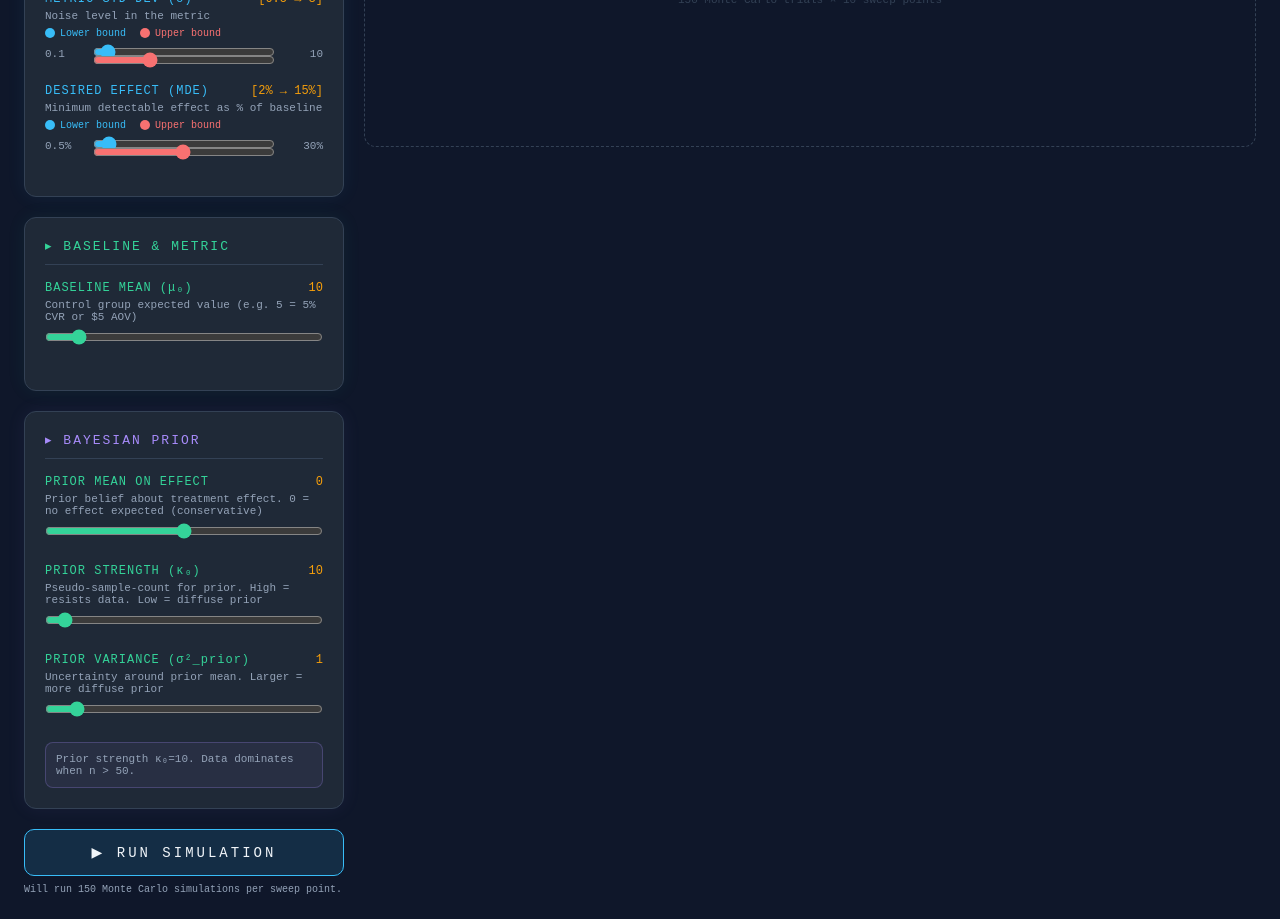
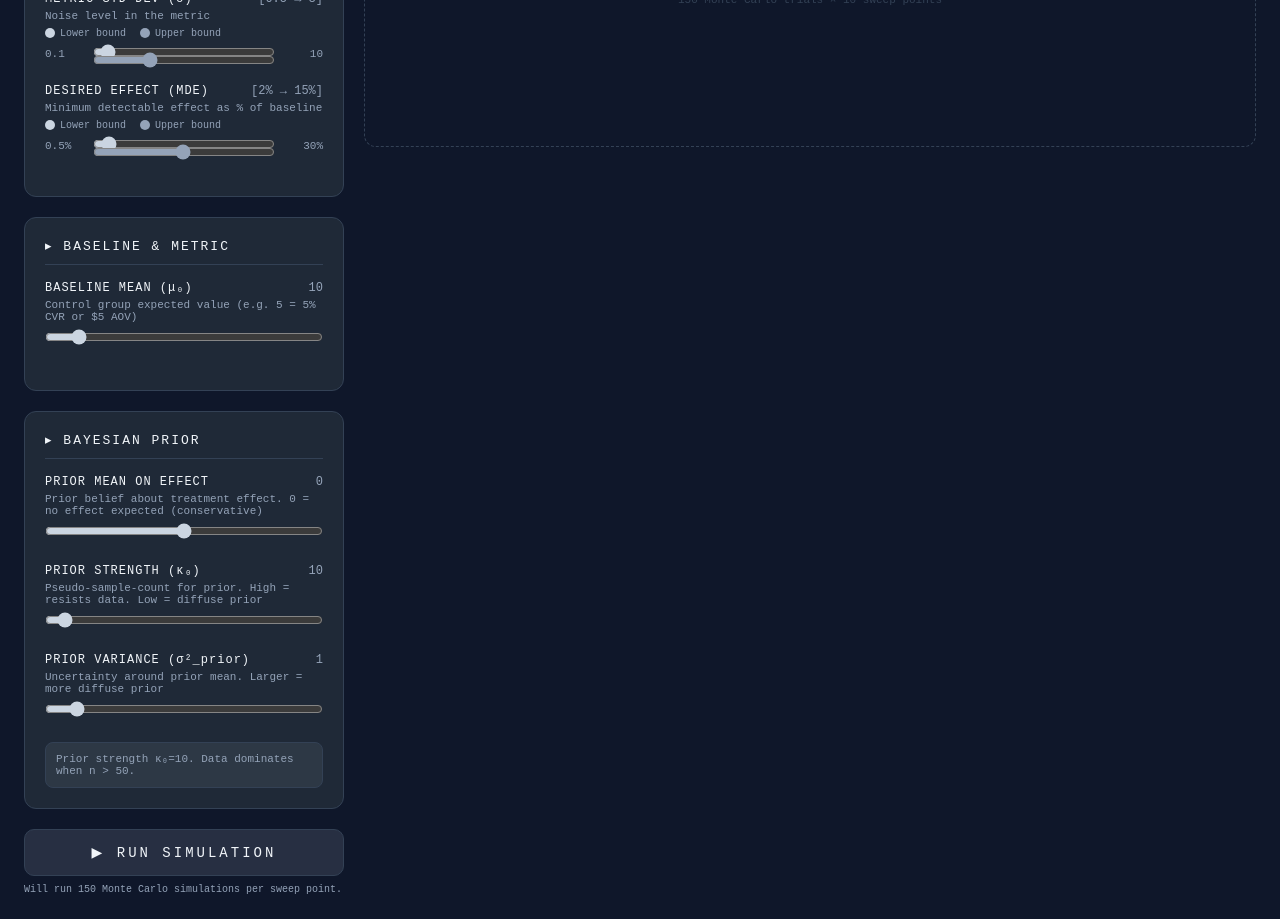
Before and after one commit to Pandauser2/ab-test-simulator, a React (Vite) app: page / in a window 1280 px wide. Shown: the part 420-1339 px from the top of the page. Built offline with nearby package versions, Linux system fonts and the light colour scheme.

Commit message:
style updates

```diff
--- a/src/App.jsx
+++ b/src/App.jsx
@@ -11,11 +11,13 @@ function makeTheme(dark) {
     bg: "#0f172a", surface: "#111827", card: "#1f2937", border: "#334155",
     accent1: "#38bdf8", accent2: "#f87171", accent3: "#f59e0b",
     accent4: "#34d399", accent5: "#a78bfa",
+    freq: "#38bdf8", bayes: "#a78bfa", good: "#34d399", bad: "#f87171",
     text: "#f1f5f9", muted: "#94a3b8", win: "#34d399", lose: "#f87171", neutral: "#cbd5e1",
   } : {
     bg: "#f8fafc", surface: "#ffffff", card: "#ffffff", border: "#cbd5e1",
     accent1: "#0369a1", accent2: "#b91c1c", accent3: "#b45309",
     accent4: "#047857", accent5: "#6d28d9",
+    freq: "#0369a1", bayes: "#6d28d9", good: "#047857", bad: "#b91c1c",
     text: "#0f172a", muted: "#475569", win: "#047857", lose: "#b91c1c", neutral: "#334155",
   };
 }
@@ -431,20 +433,20 @@ function RangeSlider({ label, min, max, step, valueMin, valueMax, onChange, unit
   return (
     <div style={{ marginBottom: 20 }}>
       <div style={{ display: "flex", justifyContent: "space-between", marginBottom: 4 }}>
-        <span style={{ color: C.accent1, fontSize: 12, fontFamily: "monospace", letterSpacing: 1 }}>{label}</span>
-        <span style={{ color: C.accent3, fontSize: 12, fontFamily: "monospace" }}>
+        <span style={{ color: C.text, fontSize: 12, fontFamily: "monospace", letterSpacing: 1 }}>{label}</span>
+        <span style={{ color: C.muted, fontSize: 12, fontFamily: "monospace" }}>
           [{valueMin}{unit} → {valueMax}{unit}]
         </span>
       </div>
       {description && <div style={{ color: C.muted, fontSize: 11, marginBottom: 6 }}>{description}</div>}
       {/* Color legend */}
       <div style={{ display: "flex", gap: 14, marginBottom: 5 }}>
-        <span style={{ display: "flex", alignItems: "center", gap: 5, fontSize: 10, color: C.accent1 }}>
-          <span style={{ width: 10, height: 10, borderRadius: "50%", background: C.accent1, display: "inline-block" }} />
+        <span style={{ display: "flex", alignItems: "center", gap: 5, fontSize: 10, color: C.muted }}>
+          <span style={{ width: 10, height: 10, borderRadius: "50%", background: C.neutral, display: "inline-block" }} />
           Lower bound
         </span>
-        <span style={{ display: "flex", alignItems: "center", gap: 5, fontSize: 10, color: C.accent2 }}>
-          <span style={{ width: 10, height: 10, borderRadius: "50%", background: C.accent2, display: "inline-block" }} />
+        <span style={{ display: "flex", alignItems: "center", gap: 5, fontSize: 10, color: C.muted }}>
+          <span style={{ width: 10, height: 10, borderRadius: "50%", background: C.muted, display: "inline-block" }} />
           Upper bound
         </span>
       </div>
@@ -453,10 +455,10 @@ function RangeSlider({ label, min, max, step, valueMin, valueMax, onChange, unit
         <div style={{ flex: 1, position: "relative", height: 20 }}>
           <input type="range" min={min} max={max} step={step} value={valueMin}
             onChange={e => onChange([parseFloat(e.target.value), valueMax])}
-            style={{ position: "absolute", width: "100%", accentColor: C.accent1, cursor: "pointer" }} />
+            style={{ position: "absolute", width: "100%", accentColor: C.neutral, cursor: "pointer" }} />
           <input type="range" min={min} max={max} step={step} value={valueMax}
             onChange={e => onChange([valueMin, parseFloat(e.target.value)])}
-            style={{ position: "absolute", width: "100%", accentColor: C.accent2, cursor: "pointer", top: 8 }} />
+            style={{ position: "absolute", width: "100%", accentColor: C.muted, cursor: "pointer", top: 8 }} />
         </div>
         <span style={{ color: C.muted, fontSize: 11, width: 40, textAlign: "right" }}>{max}{unit}</span>
       </div>
@@ -468,13 +470,13 @@ function SingleSlider({ label, min, max, step, value, onChange, unit = "", descr
   return (
     <div style={{ marginBottom: 20 }}>
       <div style={{ display: "flex", justifyContent: "space-between", marginBottom: 4 }}>
-        <span style={{ color: C.accent4, fontSize: 12, fontFamily: "monospace", letterSpacing: 1 }}>{label}</span>
-        <span style={{ color: C.accent3, fontSize: 12, fontFamily: "monospace" }}>{value}{unit}</span>
+        <span style={{ color: C.text, fontSize: 12, fontFamily: "monospace", letterSpacing: 1 }}>{label}</span>
+        <span style={{ color: C.muted, fontSize: 12, fontFamily: "monospace" }}>{value}{unit}</span>
       </div>
       {description && <div style={{ color: C.muted, fontSize: 11, marginBottom: 6 }}>{description}</div>}
       <input type="range" min={min} max={max} step={step} value={value}
         onChange={e => onChange(parseFloat(e.target.value))}
-        style={{ width: "100%", accentColor: C.accent4, cursor: "pointer" }} />
+        style={{ width: "100%", accentColor: C.neutral, cursor: "pointer" }} />
     </div>
   );
 }
@@ -484,11 +486,11 @@ function Card({ title, children, accent = C.accent1 }) {
     <div style={{
       background: C.card, border: `1px solid ${C.border}`, borderRadius: 12,
       padding: 20, marginBottom: 20,
-      boxShadow: `0 0 20px ${accent}11`,
+      boxShadow: "none",
     }}>
       {title && (
         <div style={{
-          color: accent, fontSize: 13, fontFamily: "monospace", letterSpacing: 2,
+          color: C.text, fontSize: 13, fontFamily: "monospace", letterSpacing: 2,
           textTransform: "uppercase", marginBottom: 16, borderBottom: `1px solid ${C.border}`,
           paddingBottom: 10,
         }}>{title}</div>
@@ -569,13 +571,13 @@ function AssumptionsSection() {
   };
 
   return (
-    <Card title="⚙ Assumptions & Calculations" accent={C.accent5}>
+    <Card title="⚙ Assumptions & Calculations" accent={C.border}>
       <div style={{ display: "flex", gap: 8, marginBottom: 20, flexWrap: "wrap" }}>
         {tabs.map(t => (
           <button key={t} onClick={() => setTab(t)} style={{
-            background: tab === t ? `${C.accent5}30` : "transparent",
-            border: `1px solid ${tab === t ? C.accent5 : C.border}`,
-            color: tab === t ? C.accent5 : C.muted,
+            background: tab === t ? `${C.neutral}25` : "transparent",
+            border: `1px solid ${tab === t ? C.neutral : C.border}`,
+            color: tab === t ? C.text : C.muted,
             padding: "6px 16px", borderRadius: 20, cursor: "pointer",
             fontSize: 12, fontFamily: "monospace", textTransform: "uppercase", letterSpacing: 1,
           }}>{t}</button>
@@ -584,19 +586,19 @@ function AssumptionsSection() {
       <div style={{ display: "grid", gridTemplateColumns: "repeat(auto-fill, minmax(280px, 1fr))", gap: 12 }}>
         {content[tab].map((item, i) => (
           <div key={i} style={{
-            background: item.warn ? `${C.accent2}08` : `${C.accent5}08`,
-            border: `1px solid ${item.warn ? C.accent2 + "40" : C.border}`,
+            background: item.warn ? `${C.bad}08` : `${C.neutral}12`,
+            border: `1px solid ${item.warn ? C.bad + "40" : C.border}`,
             borderRadius: 8, padding: 14,
           }}>
             <div style={{ display: "flex", gap: 8, marginBottom: 6, alignItems: "center" }}>
               <span style={{ fontSize: 16 }}>{item.icon}</span>
-              <span style={{ color: item.warn ? C.accent2 : C.accent4, fontSize: 12, fontWeight: 700 }}>{item.title}</span>
-              {item.warn && <span style={{ color: C.accent2, fontSize: 10, marginLeft: "auto" }}>⚠ CAUTION</span>}
+              <span style={{ color: item.warn ? C.bad : C.text, fontSize: 12, fontWeight: 700 }}>{item.title}</span>
+              {item.warn && <span style={{ color: C.bad, fontSize: 10, marginLeft: "auto" }}>⚠ CAUTION</span>}
             </div>
             {item.formula && (
               <div style={{
                 background: C.bg, borderRadius: 6, padding: "6px 10px",
-                fontFamily: "monospace", fontSize: 11, color: C.accent3, marginBottom: 8,
+                fontFamily: "monospace", fontSize: 11, color: C.text, marginBottom: 8,
               }}>{item.formula}</div>
             )}
             <div style={{ color: C.muted, fontSize: 11, lineHeight: 1.6 }}>{item.text}</div>
@@ -742,7 +744,7 @@ export default function App() {
       <div style={{ display: "grid", gridTemplateColumns: "320px 1fr", gap: 20, maxWidth: 1400, margin: "0 auto" }}>
         {/* Left panel — Inputs */}
         <div>
-          <Card title="▸ Experiment Parameters" accent={C.accent1}>
+          <Card title="▸ Experiment Parameters" accent={C.border}>
             <RangeSlider label="SAMPLES / DAY" min={50} max={5000} step={50}
               valueMin={params.samplesPerDayMin} valueMax={params.samplesPerDayMax}
               onChange={set("samplesPerDay")} description="Daily traffic per variant" />
@@ -757,13 +759,13 @@ export default function App() {
               onChange={set("effect")} unit="%" description="Minimum detectable effect as % of baseline" />
           </Card>
 
-          <Card title="▸ Baseline & Metric" accent={C.accent4}>
+          <Card title="▸ Baseline & Metric" accent={C.border}>
             <SingleSlider label="BASELINE MEAN (μ₀)" min={0.1} max={100} step={0.1}
               value={params.baselineMean} onChange={set("baselineMean")}
               description="Control group expected value (e.g. 5 = 5% CVR or $5 AOV)" />
           </Card>
 
-          <Card title="▸ Bayesian Prior" accent={C.accent5}>
+          <Card title="▸ Bayesian Prior" accent={C.border}>
             <SingleSlider label="PRIOR MEAN ON EFFECT" min={-5} max={5} step={0.1}
               value={params.priorMean} onChange={set("priorMean")}
               description="Prior belief about treatment effect. 0 = no effect expected (conservative)" />
@@ -774,8 +776,8 @@ export default function App() {
               value={params.priorVar} onChange={set("priorVar")}
               description="Uncertainty around prior mean. Larger = more diffuse prior" />
             <div style={{
-              background: params.priorStrength > 50 ? `${C.accent2}20` : `${C.accent5}10`,
-              border: `1px solid ${params.priorStrength > 50 ? C.accent2 : C.accent5}40`,
+              background: params.priorStrength > 50 ? `${C.bad}20` : `${C.neutral}15`,
+              border: `1px solid ${params.priorStrength > 50 ? C.bad : C.border}`,
               borderRadius: 8, padding: 10, fontSize: 11, color: C.muted, marginTop: 8,
             }}>
               {params.priorStrength > 50
@@ -787,8 +789,8 @@ export default function App() {
 
           <button onClick={runSim} disabled={running} style={{
             width: "100%", padding: "14px 0",
-            background: `${C.accent1}22`,
-            border: `1px solid ${C.accent1}`,
+            background: `${C.neutral}20`,
+            border: `1px solid ${C.border}`,
             color: C.text, borderRadius: 10,
             fontSize: 14, fontFamily: "monospace", letterSpacing: 3,
             cursor: running ? "not-allowed" : "pointer",
@@ -838,37 +840,37 @@ export default function App() {
           {results && summaryMetrics && (
             <>
               {/* Summary scorecard */}
-              <Card title="▸ Summary Scorecard" accent={C.accent3}>
+              <Card title="▸ Summary Scorecard" accent={C.border}>
                 <div style={{ display: "grid", gridTemplateColumns: "repeat(3, 1fr)", gap: 10, marginBottom: 16 }}>
                   <div>
-                    <div style={{ color: C.muted, fontSize: 10, marginBottom: 8, letterSpacing: 2 }}>FREQUENTIST</div>
+                    <div style={{ color: C.freq, fontSize: 10, marginBottom: 8, letterSpacing: 2 }}>FREQUENTIST</div>
                     <div style={{ display: "grid", gap: 8 }}>
-                      <MetricPill label="Power (max n)" value={summaryMetrics.freqPower} color={C.accent1} />
-                      <MetricPill label="FDR (max n)" value={summaryMetrics.freqFDR} color={C.accent2} />
-                      <MetricPill label="Required n" value={summaryMetrics.requiredN} color={C.accent3} />
+                      <MetricPill label="Power (max n)" value={summaryMetrics.freqPower} color={C.freq} />
+                      <MetricPill label="FDR (max n)" value={summaryMetrics.freqFDR} color={C.bad} />
+                      <MetricPill label="Required n" value={summaryMetrics.requiredN} color={C.neutral} />
                     </div>
                   </div>
                   <div>
-                    <div style={{ color: C.muted, fontSize: 10, marginBottom: 8, letterSpacing: 2 }}>BAYESIAN</div>
+                    <div style={{ color: C.bayes, fontSize: 10, marginBottom: 8, letterSpacing: 2 }}>BAYESIAN</div>
                     <div style={{ display: "grid", gap: 8 }}>
-                      <MetricPill label="Decision Rate" value={summaryMetrics.bayesPower} color={C.accent4} />
-                      <MetricPill label="False Conf." value={summaryMetrics.bayesFDR} color={C.accent2} />
-                      <MetricPill label={`Mean P(B>A) @ day ${summaryMetrics.pbaMidDay}`} value={summaryMetrics.pba} color={C.accent5} />
+                      <MetricPill label="Decision Rate" value={summaryMetrics.bayesPower} color={C.bayes} />
+                      <MetricPill label="False Conf." value={summaryMetrics.bayesFDR} color={C.bad} />
+                      <MetricPill label={`Mean P(B>A) @ day ${summaryMetrics.pbaMidDay}`} value={summaryMetrics.pba} color={C.bayes} />
                     </div>
                   </div>
                   <div>
                     <div style={{ color: C.muted, fontSize: 10, marginBottom: 8, letterSpacing: 2 }}>COMPARISON</div>
                     <div style={{ display: "grid", gap: 8 }}>
                       <div style={{
-                        background: summaryMetrics.fasterDecision === "BAYESIAN"
-                          ? `${C.win}15`
-                          : summaryMetrics.fasterDecision === "FREQUENTIST"
-                            ? `${C.accent3}15`
-                            : `${C.neutral}15`,
+                        background: summaryMetrics.fasterDecision === "NONE"
+                          ? `${C.bad}15`
+                          : summaryMetrics.fasterDecision === "TIE"
+                            ? `${C.neutral}15`
+                            : `${C.good}15`,
                         border: `1px solid ${C.border}`, borderRadius: 8, padding: "8px 14px", textAlign: "center",
                       }}>
                         <div style={{ color: C.muted, fontSize: 10, marginBottom: 4 }}>FASTER DECISION</div>
-                        <div style={{ color: C.accent4, fontSize: 14, fontWeight: 700 }}>
+                        <div style={{ color: summaryMetrics.fasterDecision === "NONE" ? C.bad : C.good, fontSize: 14, fontWeight: 700 }}>
                           {summaryMetrics.fasterDecision}
                         </div>
                         <div style={{ color: C.muted, fontSize: 10, marginTop: 4 }}>
@@ -876,11 +878,11 @@ export default function App() {
                         </div>
                       </div>
                       <div style={{
-                        background: `${C.accent5}15`, border: `1px solid ${C.border}`,
+                        background: (Math.min(parseFloat(summaryMetrics.freqFDR), parseFloat(summaryMetrics.bayesFDR)) <= 10 ? `${C.good}15` : `${C.bad}15`), border: `1px solid ${C.border}`,
                         borderRadius: 8, padding: "8px 14px", textAlign: "center",
                       }}>
                         <div style={{ color: C.muted, fontSize: 10, marginBottom: 4 }}>LOWER ERROR</div>
-                        <div style={{ color: C.accent5, fontSize: 14, fontWeight: 700 }}>
+                        <div style={{ color: (Math.min(parseFloat(summaryMetrics.freqFDR), parseFloat(summaryMetrics.bayesFDR)) <= 10 ? C.good : C.bad), fontSize: 14, fontWeight: 700 }}>
                           {parseFloat(summaryMetrics.bayesFDR) < parseFloat(summaryMetrics.freqFDR) ? "BAYESIAN" : "FREQUENTIST"}
                         </div>
                       </div>
```
